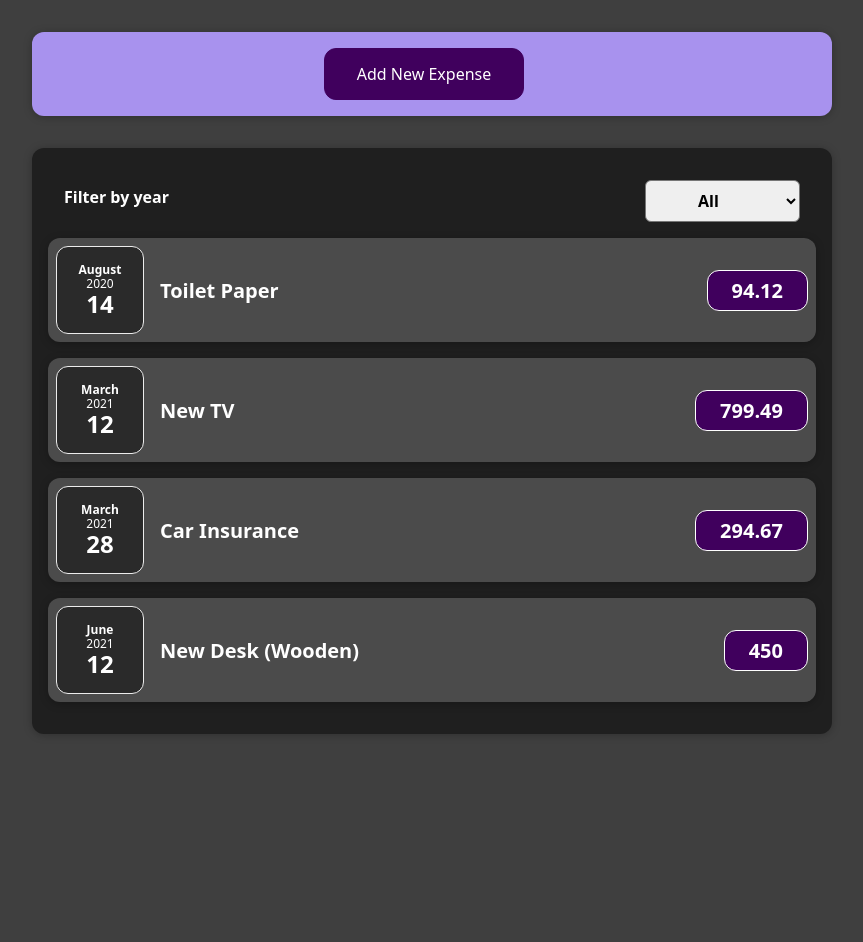
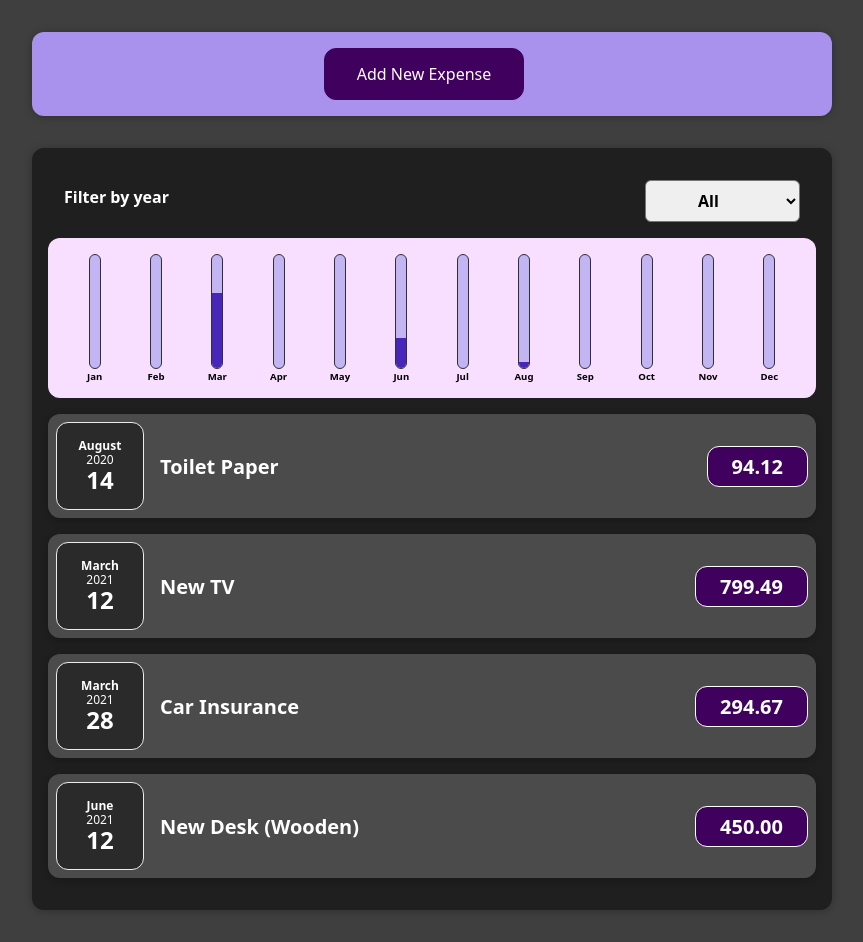
Before and after one commit to dawidmarek95x/expenses-app, a React (Create React App) app: page / in a window 1280 px wide. Shown: the whole page, without its empty margins (208-1071 px from the left). Before the commit the page ends 800 px from the top, so only its background shows below. Built offline with nearby package versions, Linux system fonts and the light colour scheme.

Commit message:
Chart component with bars have been added and integrated into app

```diff
--- /dev/null
+++ b/src/components/Chart/Chart.jsx
@@ -0,0 +1,22 @@
+import React from 'react';
+import './Chart.scss';
+import ChartBar from './ChartBar';
+
+const Chart = ({dataPoints}) => {
+  const totalMaximum = dataPoints.reduce((total, monthlyExpense) => total + monthlyExpense.value, 0);
+
+  return (
+    <div className="chart">
+      {dataPoints.map((dataPoint) => (
+        <ChartBar
+          key={dataPoint.label}
+          value={dataPoint.value}
+          maxValue={totalMaximum}
+          label={dataPoint.label}
+        />
+      ))}
+    </div>
+  );
+};
+
+export default Chart;
--- /dev/null
+++ b/src/components/Chart/Chart.scss
@@ -0,0 +1,9 @@
+.chart {
+  padding: 1rem;
+  border-radius: 12px;
+  background-color: #f8dfff;
+  text-align: center;
+  display: flex;
+  justify-content: space-around;
+  height: 10rem;
+}
--- /dev/null
+++ b/src/components/Chart/ChartBar.jsx
@@ -0,0 +1,23 @@
+import React from 'react';
+import './ChartBar.scss';
+
+const ChartBar = ({ value, maxValue, label }) => {
+  let barFillHeight = '0%';
+
+  if (maxValue > 0) {
+    barFillHeight = `${Math.round((value / maxValue) * 100)}%`;
+  }
+  return (
+    <div className="chart-bar">
+      <div className="chart-bar__inner">
+        <div
+          className="chart-bar__fill"
+          style={{ height: barFillHeight }}
+        ></div>
+      </div>
+      <div className="chart-bar__label">{label}</div>
+    </div>
+  );
+};
+
+export default ChartBar;
--- /dev/null
+++ b/src/components/Chart/ChartBar.scss
@@ -0,0 +1,32 @@
+.chart-bar {
+  height: 100%;
+  width: 12px;
+  display: flex;
+  flex-direction: column;
+  align-items: center;
+
+  &__inner {
+    height: 100%;
+    width: 100%;
+    margin-bottom: 2px;
+    border: 1px solid #313131;
+    border-radius: 12px;
+    background-color: #c3b4f3;
+    overflow: hidden;
+    display: flex;
+    flex-direction: column;
+    justify-content: flex-end;
+  }
+
+  &__fill {
+    background-color: #4826b9;
+    width: 100%;
+    transition: all 0.3s ease-out;
+  }
+
+  &__label {
+    font-weight: bold;
+    font-size: 0.6rem;
+    text-align: center;
+  }
+}
--- a/src/components/Expenses/ExpenseItem.jsx
+++ b/src/components/Expenses/ExpenseItem.jsx
@@ -4,13 +4,15 @@
 import Card from '../UI/Card';
 
 const ExpenseItem = ({ title, amount, date }) => {
+  const fixedAmount = Number(amount).toFixed(2);
+
   return (
     <li>
       <Card className="expense-item">
         <ExpenseDate date={date} />
         <div className="expense-item__description">
           <h2>{title}</h2>
-          <div className="expense-item__price">{amount}</div>
+          <div className="expense-item__price">{fixedAmount}</div>
         </div>
       </Card>
     </li>
--- a/src/components/Expenses/Expenses.jsx
+++ b/src/components/Expenses/Expenses.jsx
@@ -2,6 +2,7 @@
 import './Expenses.scss';
 import Card from '../UI/Card';
 import ExpensesFilter from './ExpensesFilter';
+import ExpensesChart from './ExpensesChart';
 import ExpensesList from './ExpensesList';
 
 const Expenses = ({ items }) => {
@@ -23,6 +24,7 @@
         selectedYear={filteredYear}
         onChangeFilteredYear={filterChangeHandler}
       />
+      <ExpensesChart expenses={filteredExpenses} />
       <ExpensesList items={filteredExpenses} />
     </Card>
   );
--- /dev/null
+++ b/src/components/Expenses/ExpensesChart.jsx
@@ -0,0 +1,30 @@
+import React from 'react';
+import Chart from 'components/Chart/Chart';
+
+const ExpensesChart = ({expenses}) => {
+  const chartDataPoints = [
+    { label: "Jan", value: 0 },
+    { label: "Feb", value: 0 },
+    { label: "Mar", value: 0 },
+    { label: "Apr", value: 0 },
+    { label: "May", value: 0 },
+    { label: "Jun", value: 0 },
+    { label: "Jul", value: 0 },
+    { label: "Aug", value: 0 },
+    { label: "Sep", value: 0 },
+    { label: "Oct", value: 0 },
+    { label: "Nov", value: 0 },
+    { label: "Dec", value: 0 },
+  ];
+
+  expenses.forEach(expense => {
+    const expenseMonth = expense.date.getMonth();
+    chartDataPoints[expenseMonth].value += expense.amount;
+  })
+
+  return (
+    <Chart dataPoints={chartDataPoints}/>
+  );
+};
+
+export default ExpensesChart;
--- a/src/components/NewExpense/ExpenseForm.jsx
+++ b/src/components/NewExpense/ExpenseForm.jsx
@@ -23,7 +23,7 @@
 
     const expenseData = {
       title: enteredTitle,
-      amount: enteredAmount,
+      amount: Number(enteredAmount),
       date: new Date(enteredDate),
     };
 
```
